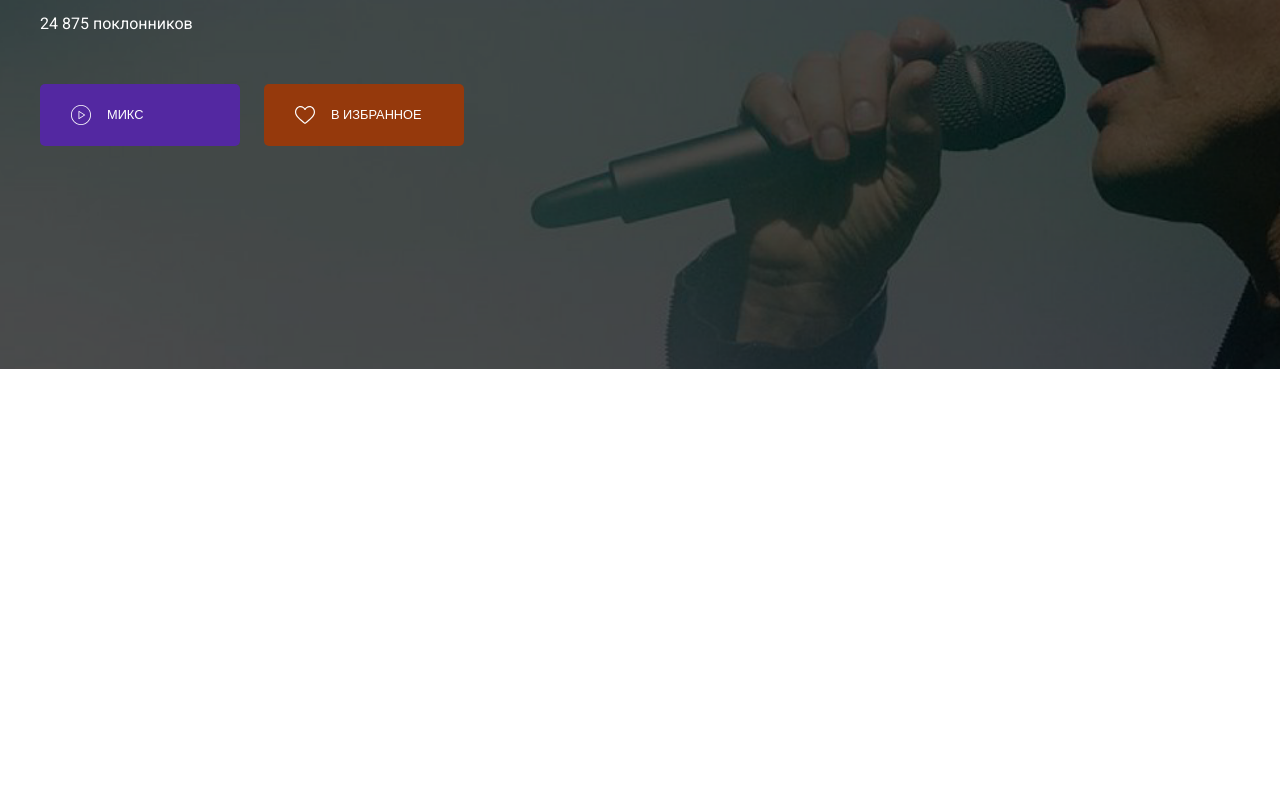
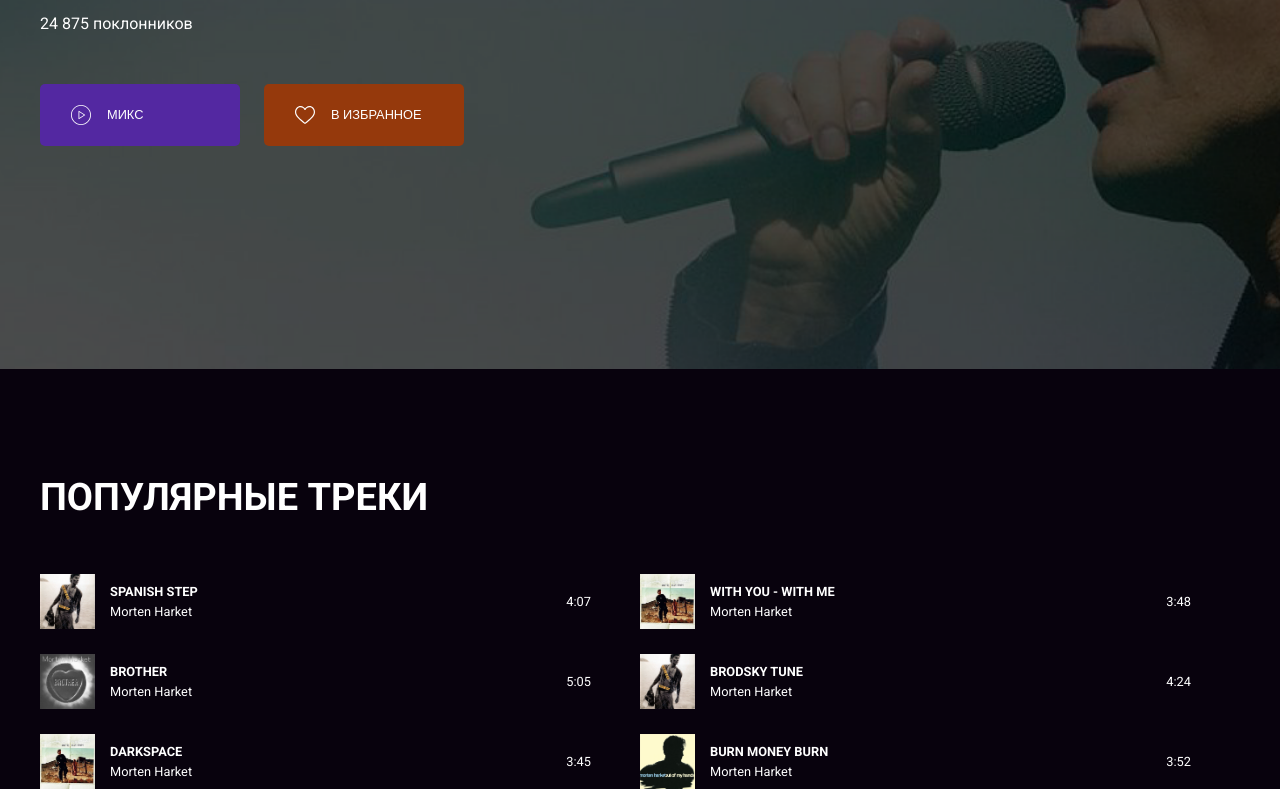
Before and after one commit to MityaDementiy/layout-designer-project-lvl2, a website: page src/artist.html in a window 1280 px wide. Shown: the part 347-1136 px from the top of the page. Before the commit the page ends 800 px from the top, so only its background shows below. Drawn offline with Linux system fonts and the light colour scheme.

Commit message:
Add popular tracks section

```diff
--- a/src/artist.html
+++ b/src/artist.html
@@ -50,6 +50,84 @@
       </div>
     </div>
   </section>
+  <section class="popular-tracks">
+    <div class="container">
+      <h2 class="artist-subheadear">Популярные треки</h2>
+      <div class="popular-tracks-list d-flex">
+        <div class="d-flex flex-column mr-49">
+          <div class="track d-flex mb-25">
+            <div class="d-flex align-center">
+              <img src="../src/images/Wild Seed.png" class="popular-track-image" width="55px"
+                alt="man with typing maching">
+              <div class="track-info d-flex">
+                <div class="track-title">Spanish Step</div>
+                <div class="track-author">Morten Harket</div>
+              </div>
+            </div>
+            <div class="track-timing">4:07</div>
+          </div>
+          <div class="track d-flex mb-25">
+            <div class="d-flex align-center">
+              <img src="../src/images/Brother.png" class="popular-track-image" width="55px"
+                alt="man with typing maching">
+              <div class="track-info d-flex">
+                <div class="track-title">Brother</div>
+                <div class="track-author">Morten Harket</div>
+              </div>
+            </div>
+            <div class="track-timing">5:05</div>
+          </div>
+          <div class="track d-flex">
+            <div class="d-flex align-center">
+              <img src="../src/images/Letter from Egypt.png" class="popular-track-image" width="55px"
+                alt="man with typing maching">
+              <div class="track-info d-flex">
+                <div class="track-title">Darkspace</div>
+                <div class="track-author">Morten Harket</div>
+              </div>
+            </div>
+            <div class="track-timing">3:45</div>
+          </div>
+        </div>
+
+        <div class="d-flex flex-column">
+          <div class="track d-flex mb-25">
+            <div class="d-flex align-center">
+              <img src="../src/images/Letter from Egypt.png" class="popular-track-image" width="55px"
+                alt="man with typing maching">
+              <div class="track-info d-flex">
+                <div class="track-title">With You - With Me</div>
+                <div class="track-author">Morten Harket</div>
+              </div>
+            </div>
+            <div class="track-timing">3:48</div>
+          </div>
+          <div class="track d-flex mb-25">
+            <div class="d-flex align-center">
+              <img src="../src/images/Wild Seed.png" class="popular-track-image" width="55px"
+                alt="man with typing maching">
+              <div class="track-info d-flex">
+                <div class="track-title">Brodsky Tune</div>
+                <div class="track-author">Morten Harket</div>
+              </div>
+            </div>
+            <div class="track-timing">4:24</div>
+          </div>
+          <div class="track d-flex">
+            <div class="d-flex align-center">
+              <img src="../src/images/Out of My Hands.png" class="popular-track-image" width="55px"
+                alt="man with typing maching">
+              <div class="track-info d-flex">
+                <div class="track-title">Burn Money Burn</div>
+                <div class="track-author">Morten Harket</div>
+              </div>
+            </div>
+            <div class="track-timing">3:52</div>
+          </div>
+        </div>
+      </div>
+    </div>
+  </section>
 </body>
 
 </html>
--- a/src/scss/atomic.scss
+++ b/src/scss/atomic.scss
@@ -47,3 +47,11 @@
 .bg-red {
   background: $red;
 }
+
+.mr-49 {
+  margin-right: 49px;
+}
+
+.mb-25 {
+  margin-bottom: 25px;
+}
--- a/src/scss/shared/header.scss
+++ b/src/scss/shared/header.scss
@@ -95,6 +95,53 @@
   width: 20px;
   height: 20px;
   margin-right: 16px;
+}
+
+.popular-tracks {
+  padding-top: 100px;
+
+  background: $black;
+}
+
+.popular-tracks-list {
+  flex-wrap: wrap;
+  margin-top: 48px;
+}
+
+.track {
+  align-items: center;
+  // flex: 1 1 500px;
+  width: 551px;
+}
+
+.popular-track-image {
+  margin-right: 15px;
+}
+
+.track-info {
+  flex-direction: column;
+}
+
+.track-title {
+  font-weight: 700;
+  font-size: 12.8px;
+  line-height: 150%;
+  text-transform: uppercase;
+}
+
+.track-author,
+.track-timing {
+  font-weight: 400;
+  font-size: 12.8px;
+  line-height: 150%;
+}
+
+.track-timing {
+  margin-left: auto;
+}
+
+.flex-column {
+  flex-direction: column;
 }
 
 // Responsive
```
Also changed, not shown: src/css/style.css, 1 other file.
